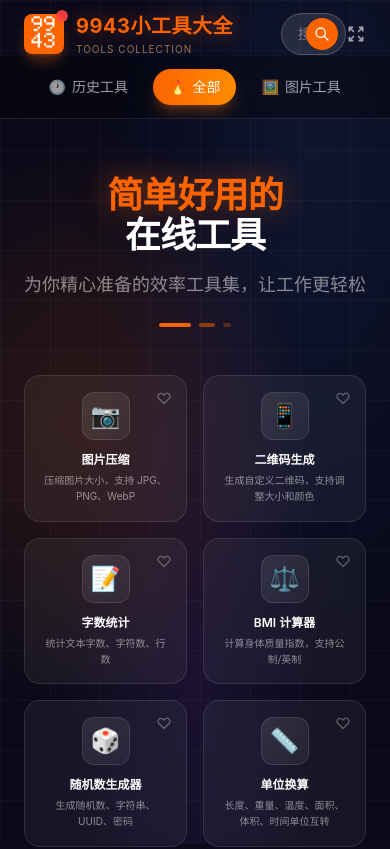
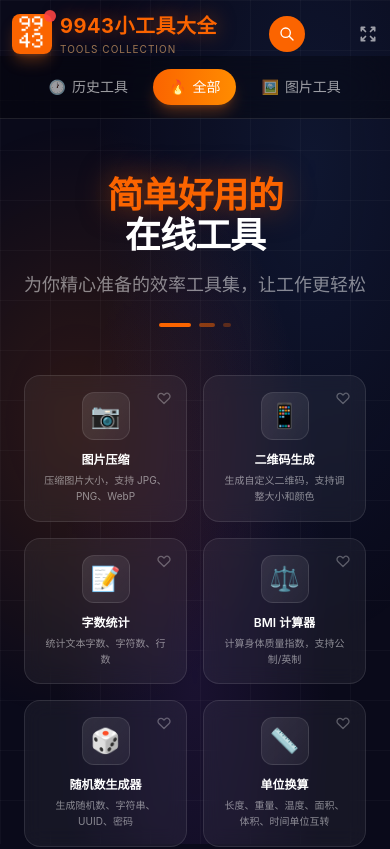
Before and after one commit to fuermosi314/9943website, a Next.js app: page / in a window 390 px wide. Shown: the top 849 px of the page. Built offline with nearby package versions, Linux system fonts and the light colour scheme.

Commit message:
fix: 手机端搜索框点击展开，挤掉Logo文字
手机端默认只显示搜索按钮，点击后搜索框展开占满空间，Logo文字和右侧按钮收起。

```diff
--- a/components/Header.tsx
+++ b/components/Header.tsx
@@ -1,6 +1,6 @@
 'use client';
 
-import { useState, useEffect } from 'react';
+import { useState, useEffect, useRef } from 'react';
 import Link from 'next/link';
 import FullscreenButton from './FullscreenButton';
 
@@ -11,6 +11,8 @@ interface HeaderProps {
 export default function Header({ onSearch }: HeaderProps) {
   const [query, setQuery] = useState('');
   const [scrolled, setScrolled] = useState(false);
+  const [searchOpen, setSearchOpen] = useState(false);
+  const inputRef = useRef<HTMLInputElement>(null);
 
   useEffect(() => {
     const handleScroll = () => {
@@ -19,6 +21,24 @@ export default function Header({ onSearch }: HeaderProps) {
     window.addEventListener('scroll', handleScroll);
     return () => window.removeEventListener('scroll', handleScroll);
   }, []);
+
+  const toggleSearch = () => {
+    if (searchOpen) {
+      // 收起：清空搜索
+      setQuery('');
+      onSearch('');
+      setSearchOpen(false);
+    } else {
+      setSearchOpen(true);
+      setTimeout(() => inputRef.current?.focus(), 100);
+    }
+  };
+
+  const handleBlur = () => {
+    if (!query) {
+      setSearchOpen(false);
+    }
+  };
 
   const handleSearch = (e: React.FormEvent) => {
     e.preventDefault();
@@ -33,12 +53,14 @@ export default function Header({ onSearch }: HeaderProps) {
           : 'bg-transparent'
       }`}
     >
-      <div className="max-w-6xl mx-auto px-6 py-3 flex items-center justify-between">
+      <div className="max-w-6xl mx-auto px-3 sm:px-6 py-3 flex items-center justify-between">
+        {/* Logo */}
         <Link
           href="/feedback"
-          className="flex items-center space-x-3 group"
+          className={`flex items-center space-x-2 group shrink-0 transition-all duration-300 ${
+            searchOpen ? 'sm:flex' : ''
+          }`}
         >
-          {/* Logo - 9943 像素风图标 */}
           <div className="relative">
             <img
               src="/logo.png"
@@ -47,7 +69,7 @@ export default function Header({ onSearch }: HeaderProps) {
             />
             <div className="absolute -top-1 -right-1 w-3 h-3 bg-[#ff4444] rounded-full animate-pulse" />
           </div>
-          <div>
+          <div className={`${searchOpen ? 'hidden sm:block' : 'block'}`}>
             <span className="text-xl font-bold text-[#fb6400] tracking-wide" style={{ textShadow: '0 0 20px rgba(251, 100, 0, 0.5)' }}>
               9943小工具大全
             </span>
@@ -55,8 +77,9 @@ export default function Header({ onSearch }: HeaderProps) {
           </div>
         </Link>
 
-        <form onSubmit={handleSearch} className="flex-1 max-w-sm ml-12">
-          <div className="relative group">
+        {/* 搜索框 - 桌面端始终展开 */}
+        <form onSubmit={handleSearch} className="hidden sm:flex flex-1 max-w-sm ml-12">
+          <div className="relative group w-full">
             <input
               type="text"
               value={query}
@@ -78,8 +101,48 @@ export default function Header({ onSearch }: HeaderProps) {
           </div>
         </form>
 
+        {/* 搜索框 - 手机端可展开 */}
+        <div className={`flex sm:hidden items-center ${searchOpen ? 'flex-1 ml-2' : ''}`}>
+          {searchOpen ? (
+            <form onSubmit={handleSearch} className="w-full">
+              <div className="relative">
+                <input
+                  ref={inputRef}
+                  type="text"
+                  value={query}
+                  onChange={(e) => {
+                    setQuery(e.target.value);
+                    onSearch(e.target.value);
+                  }}
+                  onBlur={handleBlur}
+                  placeholder="搜索工具..."
+                  className="w-full px-4 py-2 pr-10 bg-white/10 border border-white/20 rounded-full text-sm text-white placeholder:text-white/40 focus:outline-none focus:border-[#fb6400] transition-all duration-300"
+                />
+                <button
+                  type="button"
+                  onClick={toggleSearch}
+                  className="absolute right-2 top-1/2 -translate-y-1/2 w-7 h-7 bg-[#fb6400] rounded-full flex items-center justify-center"
+                >
+                  <svg className="w-3.5 h-3.5 text-white" fill="none" stroke="currentColor" viewBox="0 0 24 24">
+                    <path strokeLinecap="round" strokeLinejoin="round" strokeWidth={2} d="M6 18L18 6M6 6l12 12" />
+                  </svg>
+                </button>
+              </div>
+            </form>
+          ) : (
+            <button
+              onClick={toggleSearch}
+              className="w-9 h-9 bg-[#fb6400] rounded-full flex items-center justify-center hover:bg-[#ff8c00] transition-colors"
+            >
+              <svg className="w-4 h-4 text-white" fill="none" stroke="currentColor" viewBox="0 0 24 24">
+                <path strokeLinecap="round" strokeLinejoin="round" strokeWidth={2} d="M21 21l-6-6m2-5a7 7 0 11-14 0 7 7 0 0114 0z" />
+              </svg>
+            </button>
+          )}
+        </div>
+
         {/* 右侧 */}
-        <div className="flex items-center space-x-3">
+        <div className={`flex items-center space-x-3 ${searchOpen ? 'hidden sm:flex' : ''}`}>
           <FullscreenButton showHint />
           <div className="hidden md:flex items-center space-x-2">
             <div className="w-2 h-2 bg-green-400 rounded-full animate-pulse" />
```
